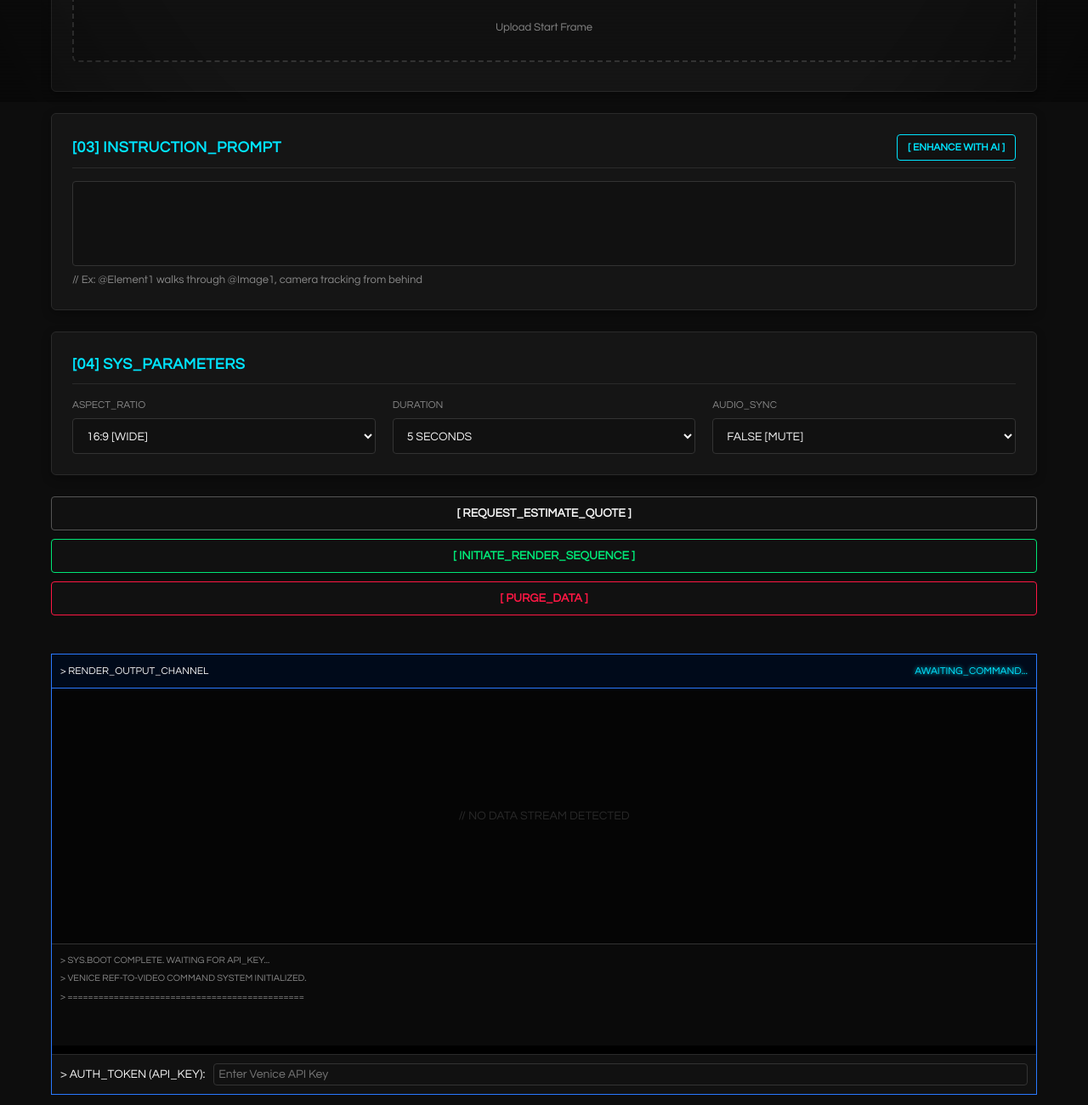
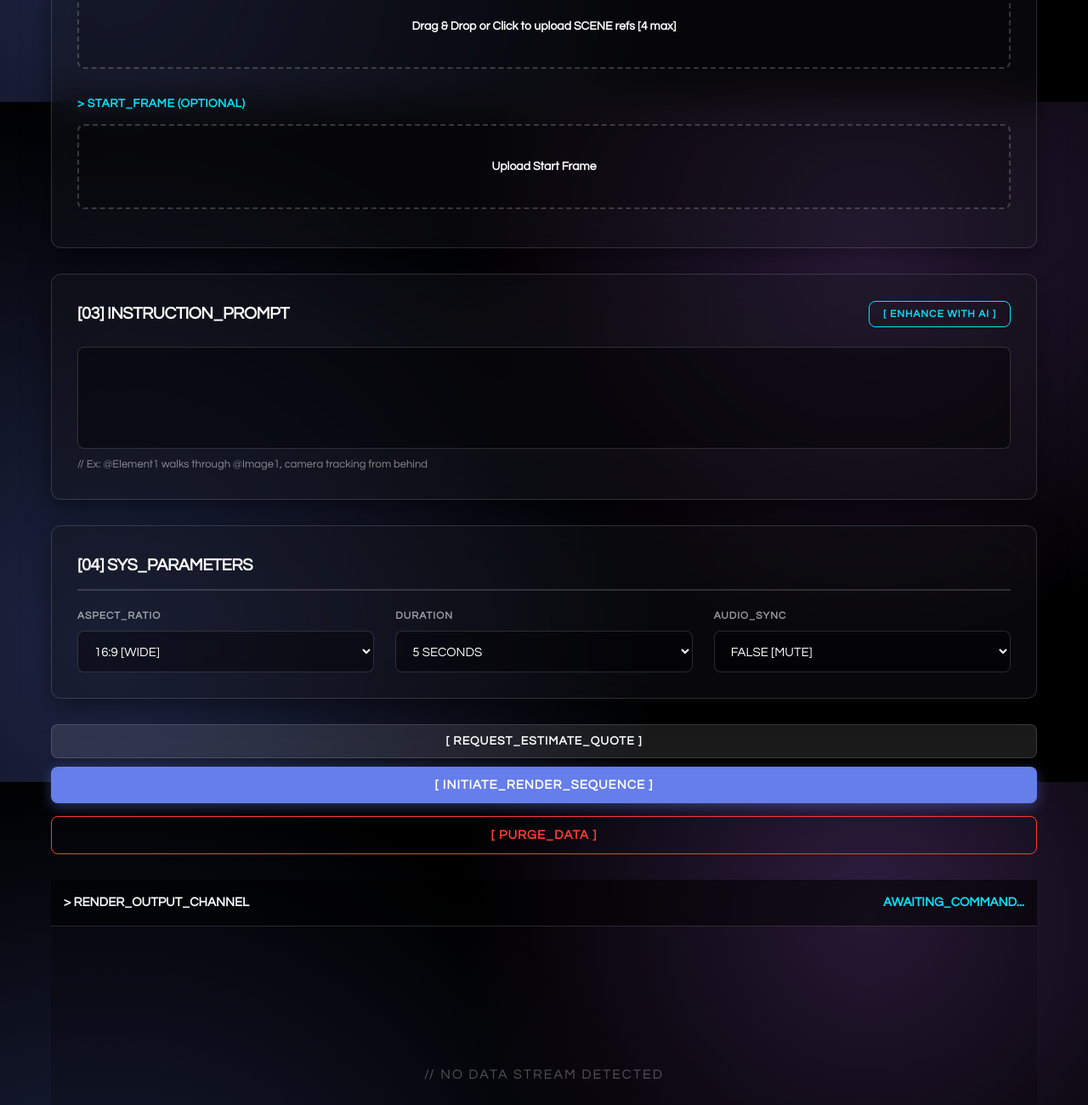
Before and after one commit to vivmuk/R2V-Venice, a website: page index.html in a window 1280 px wide. Shown: the part 680-1980 px from the top of the page at 85% size. Drawn offline with Linux system fonts and the light colour scheme.

Commit message:
Refactor UI to Swiss Glassmorphism with Terminal Palette

```diff
--- a/style.css
+++ b/style.css
@@ -1,13 +1,22 @@
 :root {
-    --bg-color: #0d0d0d;
-    --panel-bg: #151515;
-    --border-color: #2a2a2a;
+    /* Swiss + Glassmorphism Palette */
+    --swiss-blue: #667EEA;
+    --swiss-purple: #764BA2;
+    --swiss-red: #FF3B30;
+    --swiss-black: #000000;
+    --swiss-white: #FFFFFF;
+
+    /* Terminal Accents */
     --neon-green: #00e676;
     --neon-cyan: #00e5ff;
-    --neon-blue: #2979ff;
-    --neon-red: #ff1744;
-    --text-color: #f5f5f5;
-    --font-primary: 'Century Gothic', CenturyGothic, AppleGothic, sans-serif;
+
+    --font-primary: 'Century Gothic', CenturyGothic, Helvetica, Arial, sans-serif;
+
+    /* Glass Properties */
+    --glass-bg: rgba(20, 20, 25, 0.4);
+    --glass-border: rgba(255, 255, 255, 0.15);
+    --glass-blur: blur(24px);
+    --glass-shadow: 0 8px 32px 0 rgba(0, 0, 0, 0.5);
 }
 
 * {
@@ -17,67 +26,49 @@
 }
 
 body {
-    background-color: var(--bg-color);
-    color: var(--text-color);
+    background: var(--swiss-black);
+    /* Swiss-glass abstract background */
+    background-image:
+        radial-gradient(circle at 80% 20%, rgba(118, 75, 162, 0.4) 0%, transparent 40%),
+        radial-gradient(circle at 10% 80%, rgba(102, 126, 234, 0.3) 0%, transparent 50%);
+    background-attachment: fixed;
+    color: var(--swiss-white);
     font-family: var(--font-primary);
-    font-size: 14px;
+    font-size: 15px;
     line-height: 1.6;
     min-height: 100vh;
     overflow-x: hidden;
-    position: relative;
     padding-bottom: 50px;
 }
 
-/* CRT Effects - Softened */
-.crt-overlay {
-    position: fixed;
-    top: 0; left: 0; right: 0; bottom: 0;
-    background: radial-gradient(circle, rgba(0,0,0,0) 70%, rgba(0,0,0,0.3) 100%);
-    pointer-events: none;
-    z-index: 999;
-}
-
-.scanlines {
-    position: fixed;
-    top: 0; left: 0; right: 0; bottom: 0;
-    background: linear-gradient(
-        to bottom,
-        rgba(255,255,255,0),
-        rgba(255,255,255,0) 50%,
-        rgba(0,0,0,0.05) 50%,
-        rgba(0,0,0,0.05)
-    );
-    background-size: 100% 4px;
-    pointer-events: none;
-    z-index: 998;
-    opacity: 0.3;
-}
-
-/* Typography & General */
+/* Typography & General (Swiss Minimal) */
 h1, h2, h3, h4 {
-    font-family: var(--font-primary);
     font-weight: 700;
-    letter-spacing: 0.5px;
+    letter-spacing: -0.5px; /* Swiss tight tracking */
+    text-transform: uppercase;
 }
 
 h2 {
-    font-size: 18px;
-    border-bottom: 1px solid var(--border-color);
-    padding-bottom: 8px;
-    margin-bottom: 15px;
-    color: var(--neon-cyan);
+    font-size: 20px;
+    border-bottom: 2px solid var(--glass-border);
+    padding-bottom: 12px;
+    margin-bottom: 20px;
+    color: var(--swiss-white);
+    display: flex;
+    justify-content: space-between;
 }
 
 h3 {
     font-size: 14px;
-    color: var(--text-color);
-    margin-bottom: 10px;
+    color: var(--neon-cyan);
+    margin-bottom: 12px;
+    letter-spacing: 0.5px;
 }
 
 .terminal-container {
     max-width: 1200px;
     margin: 0 auto;
-    padding: 20px;
+    padding: 30px 20px;
     position: relative;
     z-index: 10;
 }
@@ -87,17 +78,18 @@ h3 {
     display: flex;
     justify-content: space-between;
     align-items: flex-end;
-    border-bottom: 1px solid var(--border-color);
-    padding-bottom: 15px;
-    margin-bottom: 30px;
+    border-bottom: 2px solid var(--swiss-blue);
+    padding-bottom: 20px;
+    margin-bottom: 40px;
 }
 
 .sys-title h1 {
-    font-size: 26px;
-    color: var(--text-color);
+    font-size: 32px;
+    color: var(--swiss-white);
+    letter-spacing: -1px;
 }
 
-.cursor {
+.sys-title .cursor {
     color: var(--neon-cyan);
     animation: blink 1s step-end infinite;
 }
@@ -108,55 +100,60 @@ h3 {
 
 .sys-status {
     font-size: 13px;
-    color: #aaa;
+    color: rgba(255,255,255,0.7);
+    font-weight: bold;
+    letter-spacing: 1px;
 }
 
-.status-label { color: #888; }
-.status-val { font-weight: bold; }
-.green { color: var(--neon-green); text-shadow: 0 0 5px var(--neon-green); }
-.cyan { color: var(--neon-cyan); text-shadow: 0 0 5px var(--neon-cyan); }
+.status-label { color: var(--swiss-blue); }
+.green { color: var(--neon-green); }
+.cyan { color: var(--neon-cyan); }
 .blinking { animation: blink 2s infinite; }
 
-/* Main Panels */
+/* Main Panels - Glassmorphism */
 .control-panel {
-    display: flex;
-    flex-direction: column;
-    gap: 25px;
+    display: grid;
+    grid-template-columns: 1fr;
+    gap: 30px;
 }
 
 .panel-section {
-    background: var(--panel-bg);
-    border: 1px solid var(--border-color);
-    border-radius: 6px;
-    padding: 24px;
-    box-shadow: 0 4px 12px rgba(0,0,0,0.3);
+    background: var(--glass-bg);
+    border: 1px solid var(--glass-border);
+    border-radius: 12px;
+    padding: 30px;
+    box-shadow: var(--glass-shadow);
+    backdrop-filter: var(--glass-blur);
+    -webkit-backdrop-filter: var(--glass-blur);
 }
 
 .sys-msg, .sys-hint {
-    color: #888;
+    color: rgba(255,255,255,0.5);
     font-size: 13px;
-    margin-top: 6px;
+    margin-top: 8px;
+    font-style: normal;
 }
 
 .hidden { display: none !important; }
 
 /* Inputs */
 .terminal-input {
-    background: #111;
-    color: var(--text-color);
-    border: 1px solid #333;
-    border-radius: 4px;
-    padding: 12px;
+    background: rgba(0, 0, 0, 0.4);
+    color: var(--swiss-white);
+    border: 1px solid var(--glass-border);
+    border-radius: 8px;
+    padding: 15px;
     font-family: var(--font-primary);
-    font-size: 14px;
+    font-size: 15px;
     width: 100%;
     outline: none;
-    transition: all 0.2s;
+    transition: all 0.3s ease;
 }
 
 .terminal-input:focus {
     border-color: var(--neon-cyan);
-    box-shadow: 0 0 8px rgba(0,255,255,0.2);
+    background: rgba(0, 0, 0, 0.6);
+    box-shadow: 0 0 0 3px rgba(0, 229, 255, 0.15);
 }
 
 .prompt-box {
@@ -164,41 +161,43 @@ h3 {
 }
 
 .rich-prompt {
-    min-height: 100px;
+    min-height: 120px;
     max-height: 300px;
     overflow-y: auto;
     white-space: pre-wrap;
     word-break: break-all;
+    line-height: 1.8;
 }
 
 .ref-highlight {
-    color: var(--bg-color);
+    color: var(--swiss-black);
     background-color: var(--neon-green);
-    padding: 2px 6px;
+    padding: 2px 8px;
     border-radius: 4px;
     font-weight: bold;
     margin: 0 2px;
     user-select: all;
+    display: inline-block;
 }
 
-/* Grid Layouts */
+/* Grid Layouts - Swiss Structure */
 .upload-grid {
     display: grid;
-    grid-template-columns: repeat(auto-fill, minmax(250px, 1fr));
-    gap: 15px;
+    grid-template-columns: repeat(auto-fill, minmax(280px, 1fr));
+    gap: 20px;
 }
 
 /* File Drop Areas */
 .file-drop-area {
-    border: 2px dashed #333;
-    border-radius: 6px;
-    background: #111;
-    padding: 15px;
+    border: 2px dashed rgba(255,255,255,0.2);
+    border-radius: 8px;
+    background: rgba(0,0,0,0.2);
+    padding: 20px;
     text-align: center;
     position: relative;
     cursor: pointer;
-    transition: all 0.2s;
-    min-height: 80px;
+    transition: all 0.3s ease;
+    min-height: 100px;
     display: flex;
     flex-direction: column;
     align-items: center;
@@ -206,8 +205,8 @@ h3 {
 }
 
 .file-drop-area:hover, .file-drop-area.dragover {
-    border-color: var(--neon-cyan);
-    background: rgba(0,255,255,0.05);
+    border-color: var(--swiss-blue);
+    background: rgba(102, 126, 234, 0.1);
 }
 
 .hidden-input {
@@ -219,212 +218,233 @@ h3 {
     height: 100%;
 }
 
-.drop-text { color: #888; font-size: 13px; }
-.drop-text-sm { color: #888; font-size: 11px; }
+.drop-text { color: var(--swiss-white); font-size: 14px; font-weight: bold; }
+.drop-text-sm { color: rgba(255,255,255,0.7); font-size: 12px; }
 
 /* Image Previews */
 .preview-row {
     display: flex;
     flex-wrap: wrap;
-    gap: 12px;
+    gap: 15px;
 }
 
 .preview-chip {
-    width: 70px;
-    height: 70px;
-    background: #222;
-    border: 2px solid #333;
-    border-radius: 4px;
+    width: 80px;
+    height: 80px;
+    background: rgba(0,0,0,0.5);
+    border: 1px solid var(--glass-border);
+    border-radius: 8px;
     position: relative;
     background-size: cover;
     background-position: center;
-    box-shadow: 0 2px 8px rgba(0,0,0,0.5);
+    box-shadow: 0 4px 12px rgba(0,0,0,0.4);
 }
 
 .chip-label {
     position: absolute;
-    bottom: -20px;
+    bottom: -25px;
     left: 0; right: 0;
     text-align: center;
-    font-size: 10px;
+    font-size: 11px;
     color: var(--neon-green);
     font-weight: bold;
-    background: rgba(0, 0, 0, 0.7);
-    border-radius: 2px;
+    background: var(--glass-bg);
+    border: 1px solid var(--glass-border);
+    backdrop-filter: var(--glass-blur);
+    border-radius: 4px;
+    padding: 2px 0;
 }
 
 .preview-chip .remove-btn {
     position: absolute;
-    top: -6px; right: -6px;
-    background: var(--panel-bg);
-    color: var(--neon-red);
-    border: 1px solid var(--neon-red);
+    top: -8px; right: -8px;
+    background: var(--swiss-red);
+    color: var(--swiss-white);
+    border: none;
     border-radius: 50%;
-    width: 20px; height: 20px;
+    width: 24px; height: 24px;
     font-size: 12px;
+    font-weight: bold;
     display: flex;
     align-items: center;
     justify-content: center;
     cursor: pointer;
     z-index: 5;
+    box-shadow: 0 2px 8px rgba(255, 59, 48, 0.5);
 }
 
 /* Cards */
 .element-card {
-    border: 1px solid #333;
-    background: #000;
+    border: 1px solid var(--glass-border);
+    background: rgba(255,255,255,0.03);
+    border-radius: 8px;
+    overflow: hidden;
 }
 .card-header {
-    background: #111;
-    padding: 8px 10px;
+    background: rgba(0,0,0,0.4);
+    padding: 12px 15px;
     display: flex;
     justify-content: space-between;
-    border-bottom: 1px solid #333;
-    font-family: var(--font-head);
-    font-size: 12px;
+    border-bottom: 1px solid var(--glass-border);
+    font-weight: bold;
+    color: var(--neon-cyan);
 }
 .btn-remove-element {
-    color: var(--neon-red);
+    color: var(--swiss-red);
     cursor: pointer;
 }
-.card-body { padding: 10px; }
+.card-body { padding: 15px; }
 
 /* Settings */
 .settings-grid .settings-row {
     display: flex;
     flex-wrap: wrap;
-    gap: 20px;
+    gap: 25px;
 }
 
 .setting-item {
     flex: 1;
-    min-width: 150px;
+    min-width: 180px;
     display: flex;
     flex-direction: column;
-    gap: 5px;
+    gap: 8px;
 }
 .setting-item label {
-    font-family: var(--font-head);
+    font-weight: bold;
     font-size: 12px;
-    color: #888;
+    color: rgba(255,255,255,0.6);
+    letter-spacing: 1px;
 }
 
 /* Buttons */
 .btn-primary, .btn-secondary, .btn-danger, .btn-action {
     font-family: var(--font-primary);
-    padding: 12px 20px;
-    font-size: 14px;
+    padding: 14px 24px;
+    font-size: 15px;
     font-weight: bold;
     cursor: pointer;
-    background: #111;
-    border: 1px solid;
-    border-radius: 4px;
-    transition: all 0.2s;
+    border-radius: 8px;
+    transition: all 0.3s ease;
+    border: none;
+    text-transform: uppercase;
+    letter-spacing: 1px;
 }
 
 .btn-primary {
-    color: var(--neon-green);
-    border-color: var(--neon-green);
+    background: var(--swiss-blue);
+    color: var(--swiss-white);
     width: 100%;
+    box-shadow: 0 4px 15px rgba(102, 126, 234, 0.4);
 }
 .btn-primary:hover {
-    background: var(--neon-green);
-    color: #000;
-    box-shadow: 0 0 15px rgba(0,255,65,0.4);
+    background: #5a71d8;
+    transform: translateY(-2px);
+    box-shadow: 0 6px 20px rgba(102, 126, 234, 0.6);
 }
 .btn-primary:disabled {
-    border-color: #333;
-    color: #555;
+    background: rgba(255,255,255,0.1);
+    color: rgba(255,255,255,0.3);
     cursor: not-allowed;
-    background: #000;
     box-shadow: none;
+    transform: none;
 }
 
 .btn-secondary {
-    color: var(--text-color);
-    border-color: #555;
-    font-size: 13px;
-    padding: 8px 15px;
+    background: rgba(255,255,255,0.1);
+    color: var(--swiss-white);
+    border: 1px solid var(--glass-border);
 }
-.btn-secondary:hover { background: #333; border-color: #777; }
+.btn-secondary:hover {
+    background: rgba(255,255,255,0.2);
+    border-color: var(--swiss-white);
+}
 
 .btn-action {
+    background: transparent;
     color: var(--neon-cyan);
-    border-color: var(--neon-cyan);
+    border: 1px solid var(--neon-cyan);
     font-size: 12px;
-    padding: 8px 12px;
+    padding: 8px 16px;
 }
-.btn-action:hover { background: rgba(0,255,255,0.15); }
+.btn-action:hover {
+    background: rgba(0, 229, 255, 0.1);
+    box-shadow: 0 0 10px rgba(0, 229, 255, 0.2);
+}
 
 .btn-danger {
-    color: var(--neon-red);
-    border-color: var(--neon-red);
+    background: transparent;
+    color: var(--swiss-red);
+    border: 1px solid var(--swiss-red);
     width: 100%;
-    margin-top: 10px;
+    margin-top: 15px;
 }
-.btn-danger:hover { background: var(--neon-red); color: #fff; }
+.btn-danger:hover {
+    background: var(--swiss-red);
+    color: var(--swiss-white);
+}
 
 /* Spacing Utils */
-.mt-1 { margin-top: 10px; }
+.mt-1 { margin-top: 15px; }
 
 /* Output Panel */
 .output-panel {
-    border: 1px solid var(--neon-blue);
-    background: #000;
-    margin-top: 20px;
+    border-color: var(--neon-blue);
+    padding: 0;
+    overflow: hidden;
 }
 .output-header {
-    background: rgba(0,102,255,0.1);
-    padding: 10px;
-    border-bottom: 1px solid var(--neon-blue);
+    background: rgba(0,0,0,0.6);
+    padding: 15px;
+    border-bottom: 1px solid var(--glass-border);
     display: flex;
     justify-content: space-between;
-    font-family: var(--font-head);
-    font-size: 12px;
+    font-weight: bold;
 }
 .output-content {
-    min-height: 300px;
+    min-height: 350px;
     display: flex;
     align-items: center;
     justify-content: center;
-    padding: 20px;
+    padding: 30px;
     position: relative;
-    background: #050505;
+    background: rgba(0,0,0,0.2);
 }
 .placeholder-text {
-    color: #444;
-    font-family: var(--font-head);
-    animation: blink 3s infinite;
+    color: rgba(255,255,255,0.3);
+    font-size: 16px;
+    letter-spacing: 2px;
 }
 
 .log-console {
-    height: 120px;
+    height: 140px;
     overflow-y: auto;
-    background: #0a0a0a;
-    border-top: 1px solid #333;
-    padding: 10px;
-    font-size: 11px;
-    color: #888;
+    background: rgba(0,0,0,0.8);
+    border-top: 1px solid var(--glass-border);
+    padding: 15px;
+    font-family: monospace;
+    font-size: 12px;
+    color: #aab;
 }
-.log-console p { margin-bottom: 4px; }
-.log-error { color: var(--neon-red); }
-.log-success { color: var(--neon-green); }
+.log-console p { margin-bottom: 6px; }
+.log-error { color: var(--swiss-red); font-weight: bold; }
+.log-success { color: var(--neon-green); font-weight: bold; }
 
 .api-key-panel {
-    padding: 10px;
-    background: #111;
-    border-top: 1px solid var(--border-color);
+    padding: 15px;
+    background: rgba(255,255,255,0.05);
+    border-top: 1px solid var(--glass-border);
     display: flex;
     align-items: center;
 }
 .auth-input {
     flex: 1;
-    margin-left: 10px;
-    padding: 5px;
+    margin-left: 15px;
+    padding: 10px;
 }
 .video-player {
     width: 100%;
-    max-height: 500px;
+    max-height: 550px;
     object-fit: contain;
-    border: 1px solid #333;
+    border-radius: 8px;
+    box-shadow: 0 8px 30px rgba(0,0,0,0.5);
 }
```
